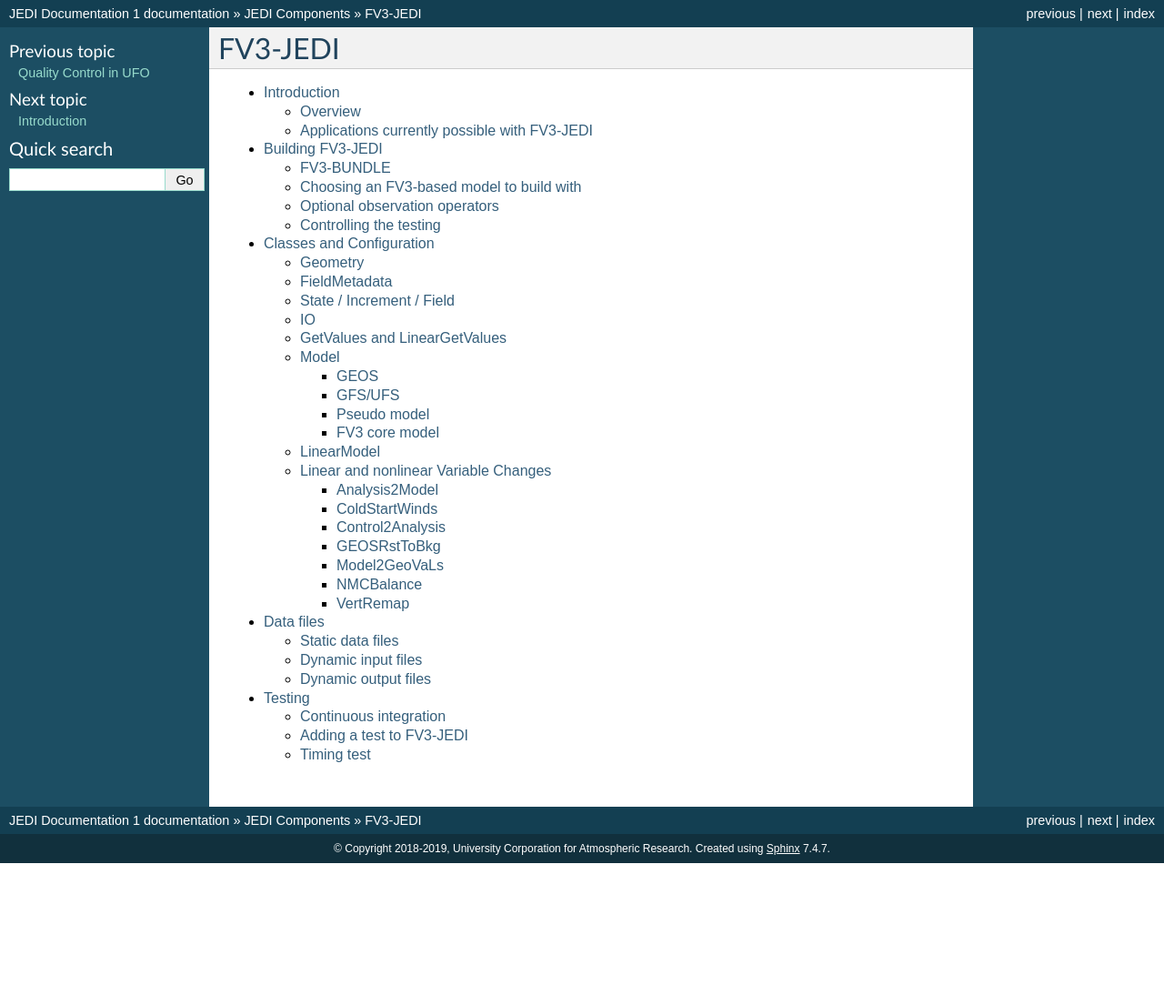
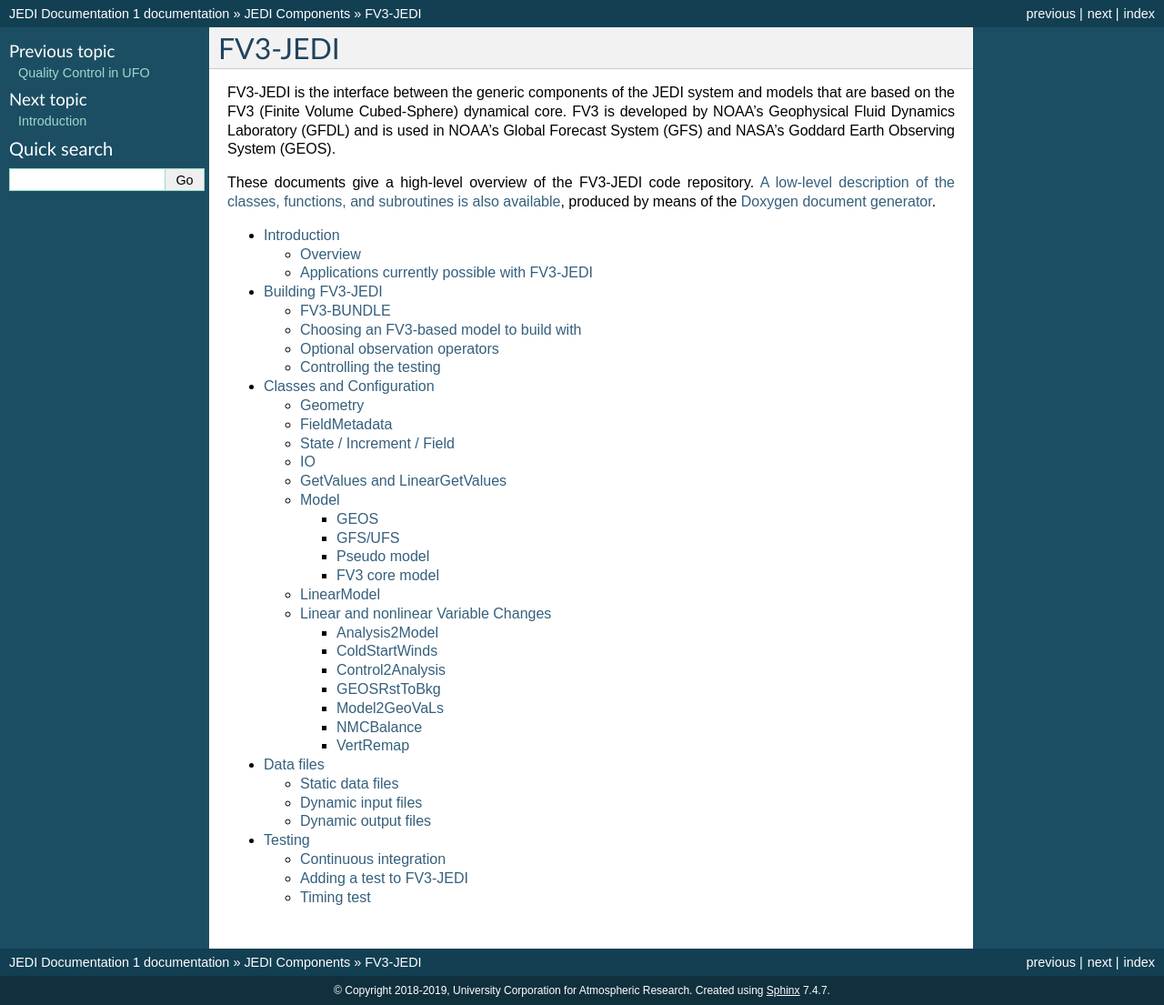
Before and after one commit to JCSDA/jedi-docs, a Sphinx documentation site: the page built from docs/jedi-components/fv3-jedi/index.rst, in a window 1280 px wide. Shown: the whole page at 91% size. Built offline with Sphinx 7.4.7, drawn with Linux system fonts in a browser that asks for light colours; before the commit the page ends 949 px from its top, so only the background shows below that.

Commit message:
Provide access to doxygen documentation through jedi-docs

```diff
--- a/docs/jedi-components/fv3-jedi/index.rst
+++ b/docs/jedi-components/fv3-jedi/index.rst
@@ -1,6 +1,13 @@
 ########
 FV3-JEDI
 ########
+
+FV3-JEDI is the interface between the generic components of the JEDI system and models that are
+based on the FV3 (Finite Volume Cubed-Sphere) dynamical core. FV3 is developed by NOAA's Geophysical
+Fluid Dynamics Laboratory (GFDL) and is used in NOAA's Global Forecast System (GFS) and NASA's
+Goddard Earth Observing System (GEOS).
+
+These documents give a high-level overview of the FV3-JEDI code repository.  `A low-level description of the classes, functions, and subroutines is also available <http://data.jcsda.org/doxygen/Release/1.0/fv3jedi/index.html>`_, produced by means of the `Doxygen document generator <https://www.doxygen.nl/index.html>`_.
 
 .. toctree::
 
--- a/docs/jedi-components/ioda/index.rst
+++ b/docs/jedi-components/ioda/index.rst
@@ -3,6 +3,9 @@
 ####
 
 IODA is the **Interface for Observational Data Access**.  This is the component of JEDI that ingests and processes observational data for use with other JEDI components.
+
+
+These documents give a high-level overview of the IODA code repository.  `A low-level description of the classes, functions, and subroutines is also available <http://data.jcsda.org/doxygen/Release/1.0/ioda/index.html>`_, produced by means of the `Doxygen document generator <https://www.doxygen.nl/index.html>`_.
 
 .. toctree::
    :maxdepth: 2
--- a/docs/jedi-components/oops/index.rst
+++ b/docs/jedi-components/oops/index.rst
@@ -8,6 +8,8 @@
 
 It is the top level of JEDI that orchestrates the configuration and execution of applications.  This is where most DA applications are implemented.  OOPs also includes the Lorenz 95 and Quasi-geostrophic toy models that can used to run many of the DA applications.
 
+These documents give a high-level overview of the OOPS code repository.  `A low-level description of the classes, functions, and subroutines is also available <http://data.jcsda.org/doxygen/Release/1.0/oops/index.html>`_, produced by means of the `Doxygen document generator <https://www.doxygen.nl/index.html>`_.
+
 .. toctree::
    :maxdepth: 2
 
--- a/docs/jedi-components/saber/index.rst
+++ b/docs/jedi-components/saber/index.rst
@@ -6,6 +6,8 @@
 
 It provides generic software utilities for computing and working with the background error covariance matrix, often referred to as the **B** matrix.  It includes the Background error on an Unstructured Mesh Package (BUMP) that can be used to compute the **B** matrix from ensembles on any grid.  BUMP can also accommodate static and hybrid approaches for the **B** Matrix.
 
+These documents give a high-level overview of the SABER code repository.  `A low-level description of the classes, functions, and subroutines is also available <http://data.jcsda.org/doxygen/Release/1.0/saber/index.html>`_, produced by means of the `Doxygen document generator <https://www.doxygen.nl/index.html>`_.
+
 .. toctree::
    :maxdepth: 1
 
--- a/docs/jedi-components/ufo/index.rst
+++ b/docs/jedi-components/ufo/index.rst
@@ -6,6 +6,8 @@
 
 It provides the observational operators needed to compute departures and innovations.  In other words, it enables the comparison between model forecasts and observations that lies at the heart of the data assimilation process.  UFO also provides related functionality related to observations such as quality control (QC) filters and variational bias correction.
 
+These documents give a high-level overview of the UFO code repository.  `A low-level description of the classes, functions, and subroutines is also available <http://data.jcsda.org/doxygen/Release/1.0/ufo/index.html>`_, produced by means of the `Doxygen document generator <https://www.doxygen.nl/index.html>`_.
+
 .. toctree::
    :maxdepth: 2
 
```
